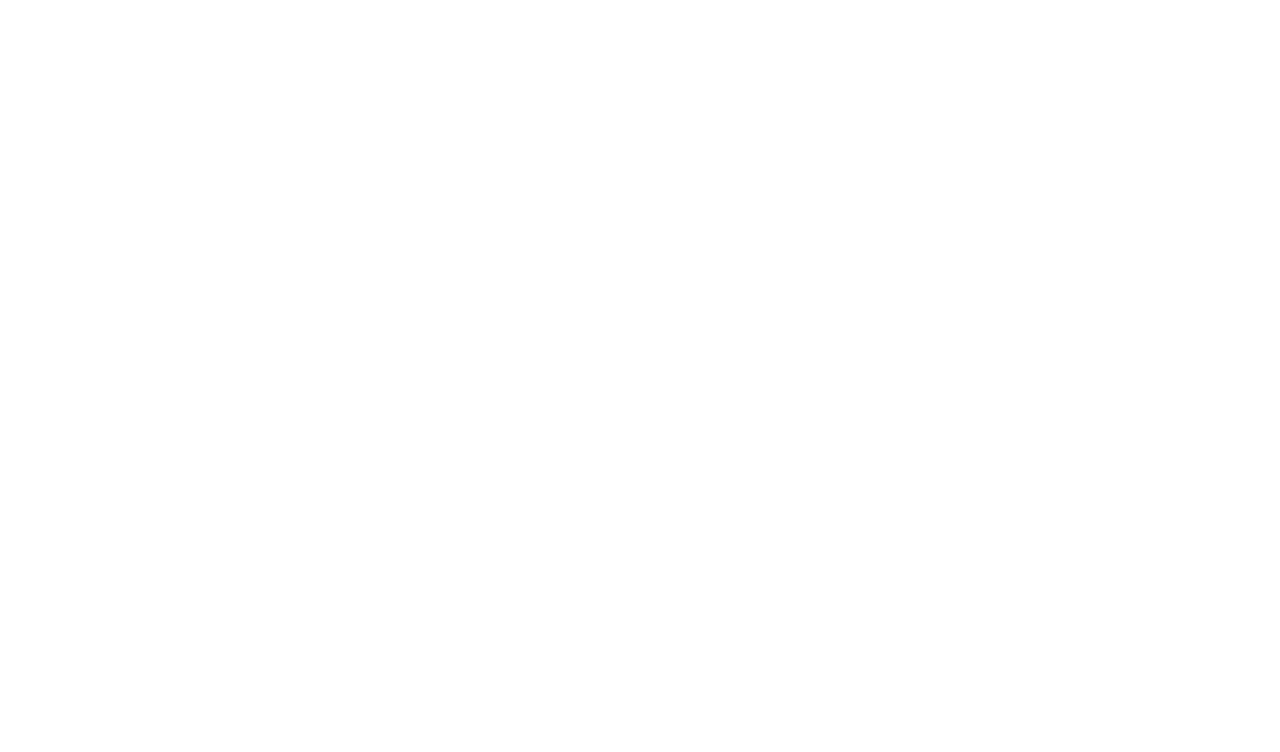
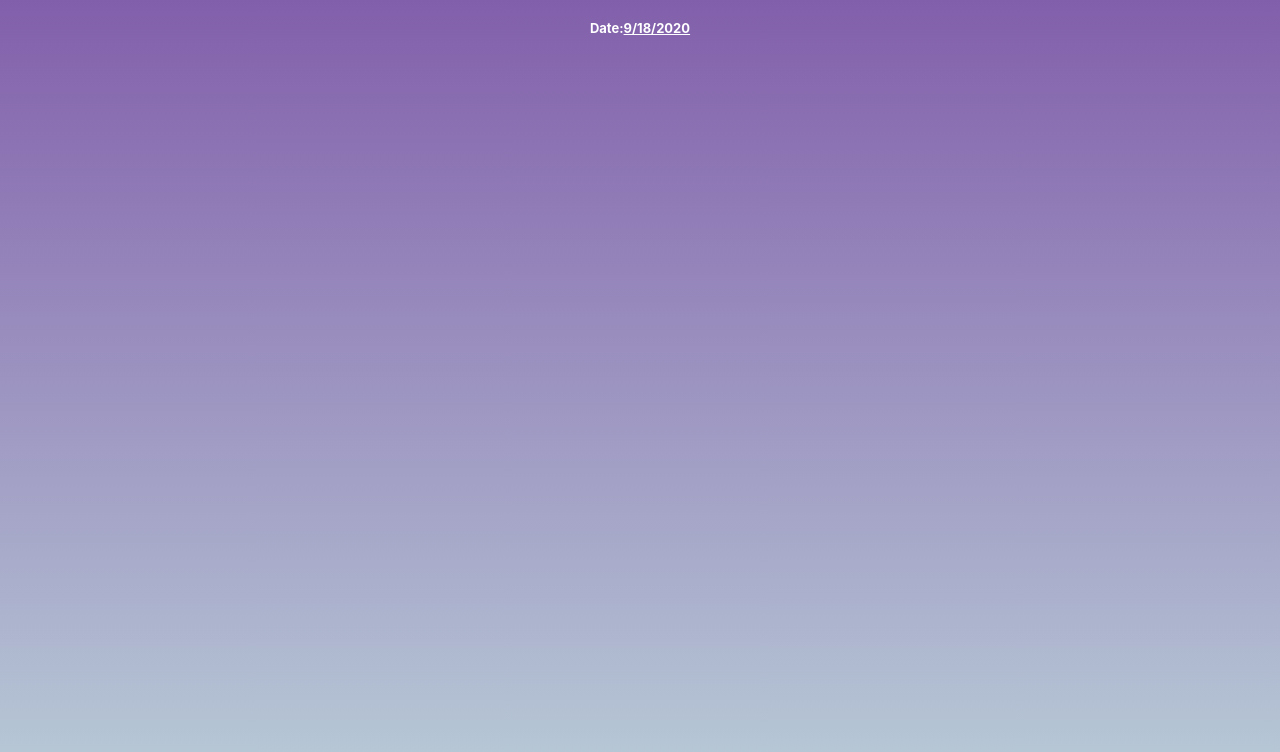
Before and after one commit to tjvonbr/wodlog-client, a React (Create React App) app: page /addworkout in a window 1280 px wide. Shown: the top 752 px of the page. Built offline with nearby package versions, Linux system fonts and the light colour scheme.

Commit message:
Added AddWorkout component with corresponding styling

```diff
--- a/src/App.js
+++ b/src/App.js
@@ -1,6 +1,7 @@
 import React from 'react';
 import { BrowserRouter as Router, Route} from 'react-router-dom';
 import { Home } from './views/Home';
+import { AddWorkout } from './views/AddWorkout';
 import './sass/index.scss';
 
 function App() {
@@ -8,6 +9,7 @@
     <Router>
       <div className="App">
         <Route exact path="/" component={Home} />
+        <Route path="/addworkout" component={AddWorkout} />
       </div>
     </Router>
   );
--- /dev/null
+++ b/src/sass/AddWorkout.scss
@@ -0,0 +1,16 @@
+.addworkout-wrapper {
+  height: 100vh;
+  width: 100vw;
+  background: linear-gradient(0deg, rgba(255,255,255,1) 0%, rgba(185,205,216,1) 0%, rgba(130,95,171,1) 100%);
+  display: flex;
+  flex-direction: column;
+	// justify-content: center;
+	align-items: center;
+}
+
+.addworkout-date {
+  margin-top: 20px;
+  color: white;
+  font-weight: 700;
+  font-size: 13px;
+}
--- a/src/sass/index.scss
+++ b/src/sass/index.scss
@@ -1 +1,2 @@
+@import "AddWorkout";
 @import "Home";
--- /dev/null
+++ b/src/views/AddWorkout.js
@@ -0,0 +1,23 @@
+import React, { useState } from "react";
+
+function AddWorkout() {
+  let localDate = new Date().toLocaleDateString();
+
+  return (
+    <div className="addworkout-wrapper">
+      <span className="addworkout-date">
+        Date:
+      <a
+        className="addworkout-date"
+        href="">{localDate}
+      </a>
+      </span>
+      <form
+        action="submit">
+
+      </form>
+    </div>
+  )
+}
+
+export { AddWorkout };
```
